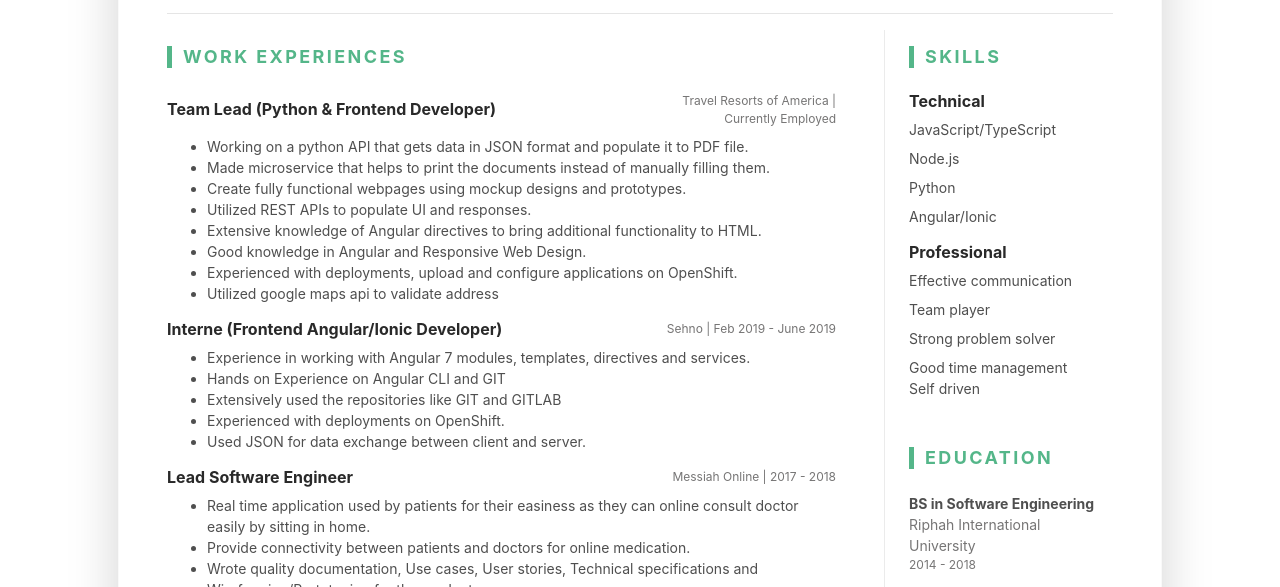
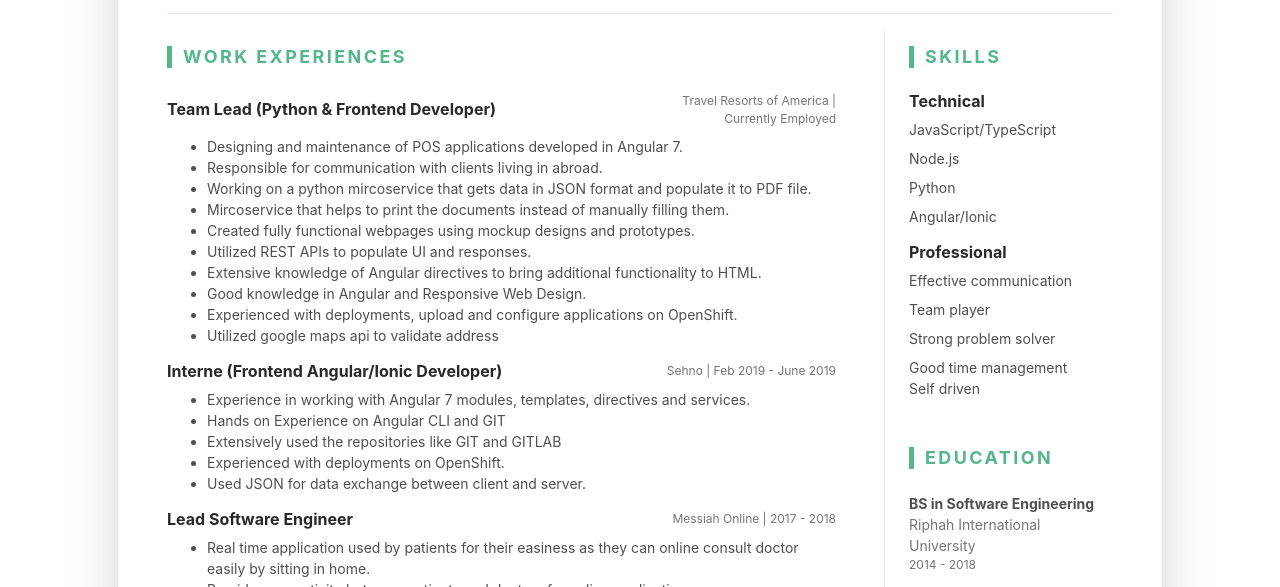
Before and after one commit to HammadAli55/hammadali55.github.io, a plain HTML site: page index.html in a window 1280 px wide. Shown: the part 196-783 px from the top of the page. Drawn offline with Linux system fonts and the light colour scheme.

Commit message:
updated CV

```diff
--- a/index.html
+++ b/index.html
@@ -57,9 +57,11 @@
 									</div>
 									<div class="item-content">
 										<ul class="resume-list">
-											<li>Working on a python API that gets data in JSON format and populate it to PDF file.</li>
-											<li>Made microservice that helps to print the documents instead of manually filling them.</li>
-											<li>Create fully functional webpages using mockup designs and prototypes.</li>
+											<li>Designing and maintenance of POS applications developed in Angular 7.</li>
+											<li>Responsible for communication with clients living in abroad.</li>
+											<li>Working on a python mircoservice that gets data in JSON format and populate it to PDF file.</li>
+											<li>Mircoservice that helps to print the documents instead of manually filling them.</li>
+											<li>Created fully functional webpages using mockup designs and prototypes.</li>
 											<li>Utilized REST APIs to populate UI and responses.</li>
 											<li>Extensive knowledge of Angular directives to bring additional functionality to HTML.</li>
 											<li>Good knowledge in Angular and Responsive Web Design.</li>
```
